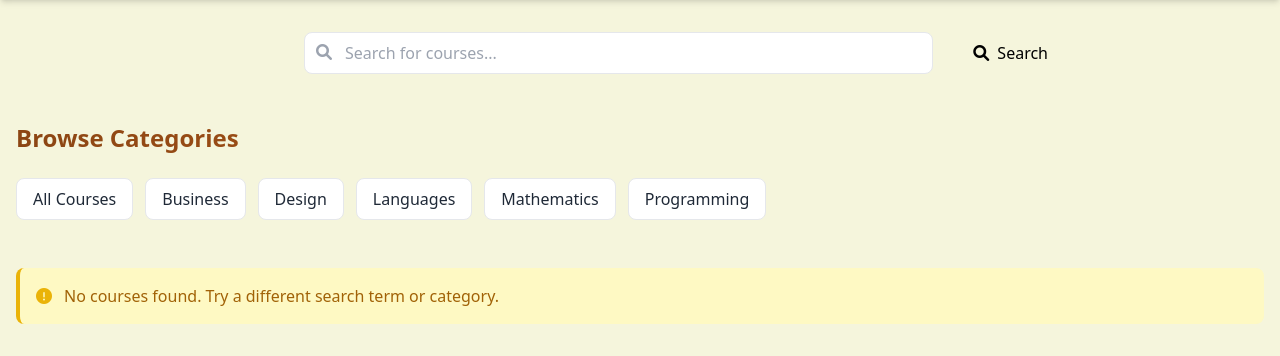
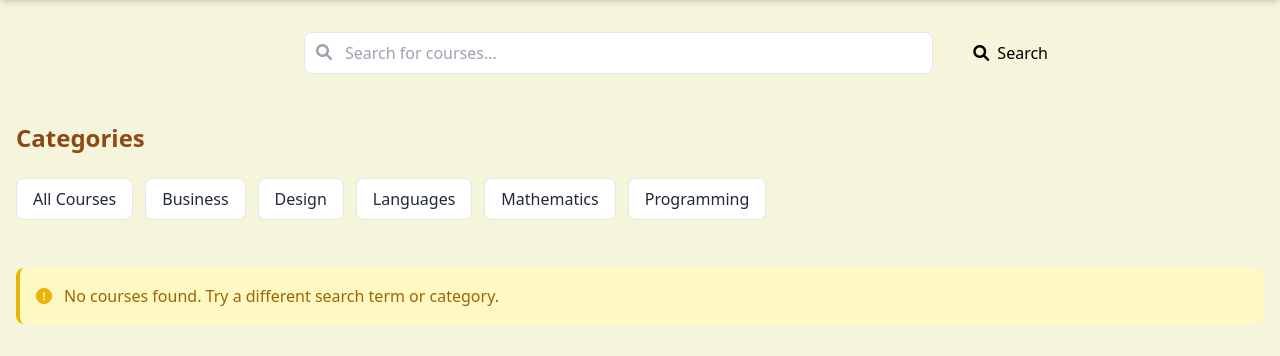
Before and after one commit to FadwaElouah/Youdemy, a PHP site: page /index.php in a window 1280 px wide. Shown: the part 64-420 px from the top of the page. Run offline with PHP 8.4, Linux system fonts and the light colour scheme; data comes from the database, SQL or seed files in the repository; data that the repository does not hold is empty; some libraries are stand-ins or nearby versions.

Commit message:
delete title

```diff
--- a/index.php
+++ b/index.php
@@ -133,7 +133,7 @@
 
         <!-- Categories -->
         <div class="mb-12" id="categories">
-            <h2 class="text-2xl font-bold mb-6 gradient-text">Browse Categories</h2>
+            <h2 class="text-2xl font-bold mb-6 gradient-text">Categories</h2>
             <div class="flex flex-wrap gap-3">
                 <a href="index.php" class="bg-white hover:bg-beige-100 text-brown-600 px-4 py-2 rounded-lg transition duration-200 border border-brown-600">
                     All Courses
```
Also changed, not shown: images/education.jpg (added).
